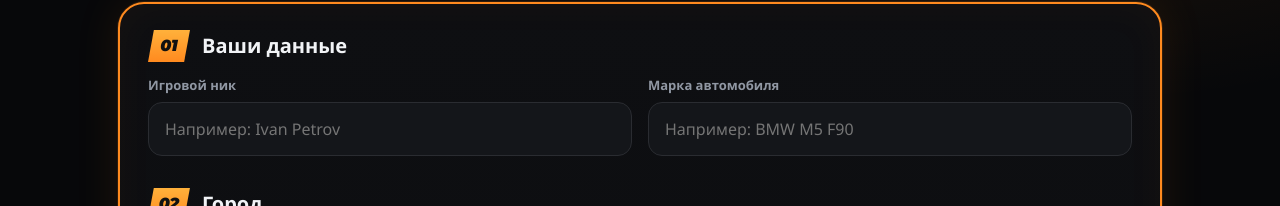
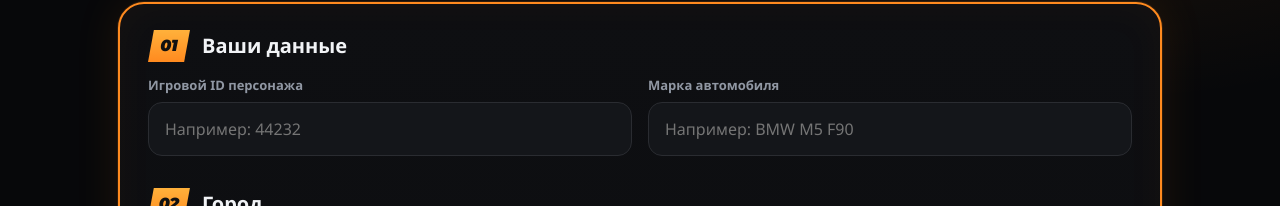
Before and after one commit to No4Ka299/NEVAFUEL, a plain HTML site: page order.html in a window 1280 px wide. Shown: the part 197-403 px from the top of the page. Drawn offline with Linux system fonts and the light colour scheme; files whose address does not match are found by name.

Commit message:
Update order.html

```diff
--- a/order.html
+++ b/order.html
@@ -45,7 +45,7 @@
       <div class="blk">
         <h3><b>01</b> Ваши данные</h3>
         <div class="grid2">
-          <div><label class="f" for="nick">Игровой ник</label><input type="text" id="nick" placeholder="Например: Ivan Petrov"></div>
+          <div><label class="f" for="nick">Игровой ID персонажа</label><input type="text" id="nick" placeholder="Например: 44232"></div>
           <div><label class="f" for="car">Марка автомобиля</label><input type="text" id="car" placeholder="Например: BMW M5 F90"></div>
         </div>
       </div>
```
